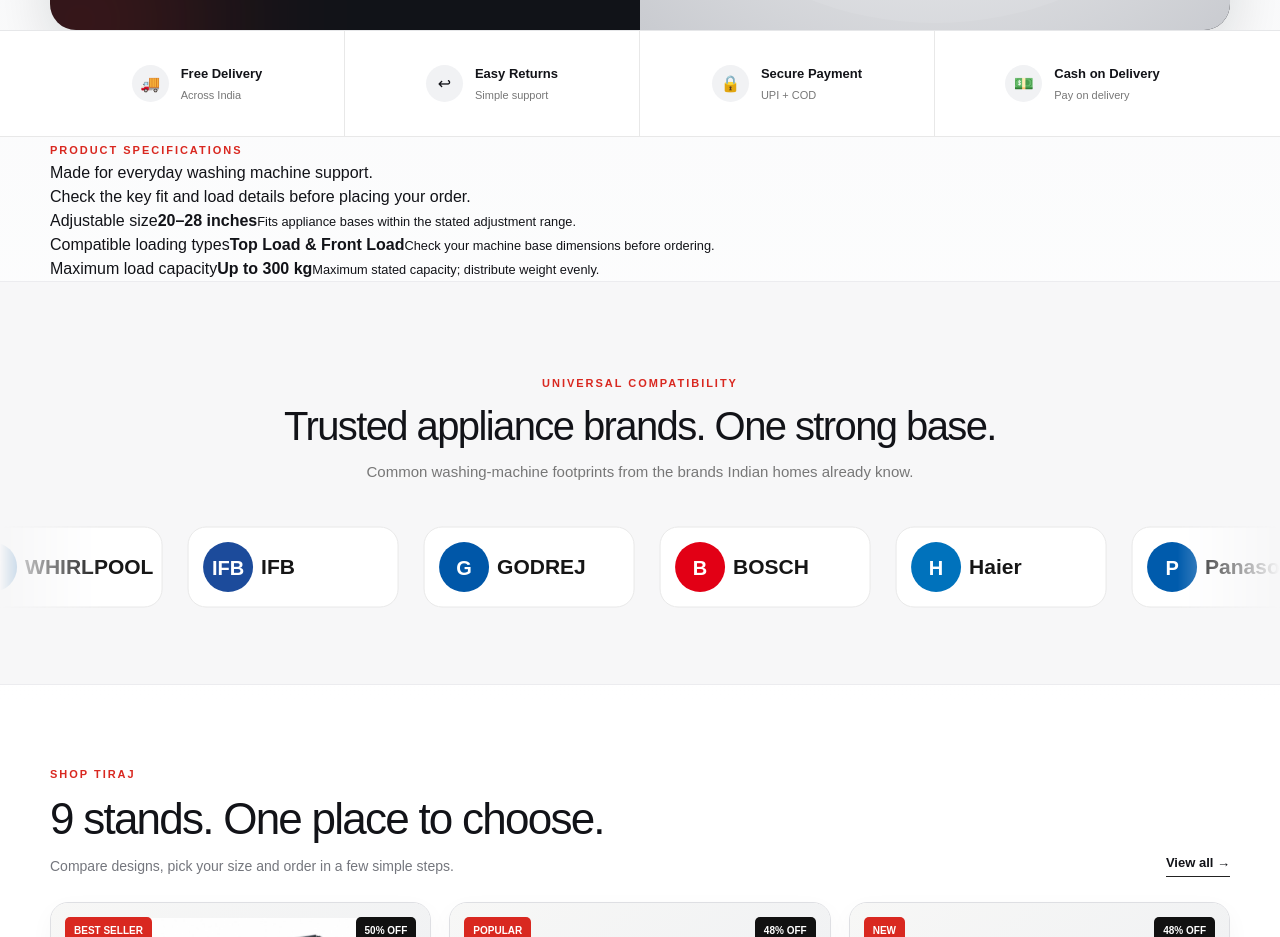
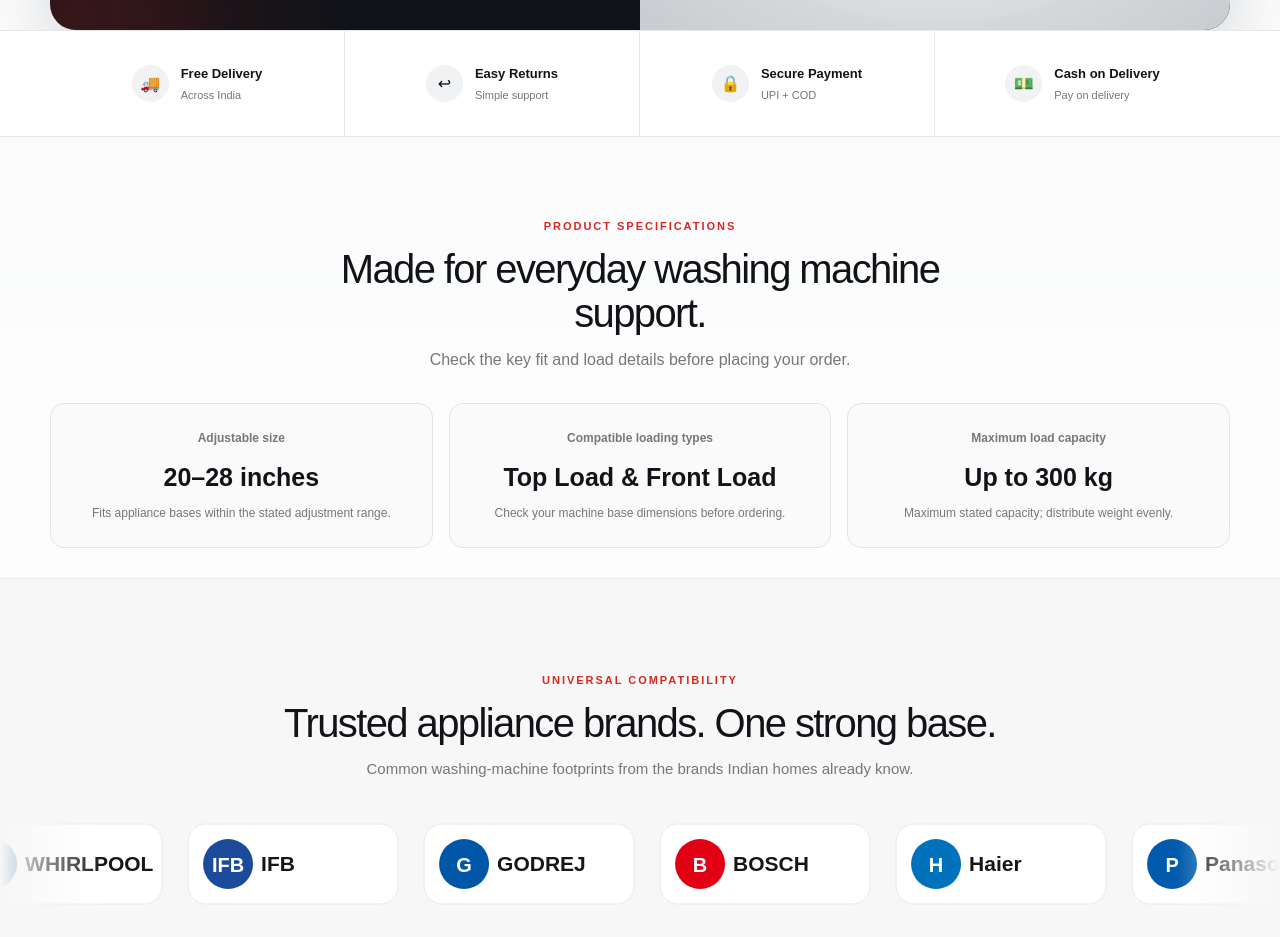
Before and after one commit to divyanshtiwari0306-eng/tiraj-enterprise, a Next.js app: page / in a window 1280 px wide. Shown: the part 820-1757 px from the top of the page. Built offline with nearby package versions, Linux system fonts and the light colour scheme.

Commit message:
Style product specification section

```diff
--- a/src/app/globals.css
+++ b/src/app/globals.css
@@ -297,3 +297,16 @@ body{background:#f4f5f7;color:#121318}
 @media(max-width:1050px){.product-grid{grid-template-columns:repeat(2,1fr)}.desktop-nav{gap:20px}.brand-logo{width:180px}.brand-logo img{width:180px}.hero-copy{padding:55px 45px}}
 @media(max-width:900px){.site-header{position:sticky}.desktop-nav{background:#151619;color:#fff;top:82px;padding:12px 24px 20px}.desktop-nav a{border-bottom:1px solid #2d2f34}.product-grid{grid-template-columns:repeat(2,1fr)}.hero{min-height:0}.hero-visual{min-height:430px}.hero-copy{padding:48px 30px}.brand-logo{width:160px}.brand-logo img{width:160px}}
 @media(max-width:560px){.announcement{gap:8px;white-space:nowrap;overflow:hidden}.announcement span{display:none}.announcement:after{content:'✦ TIRAJ ENTERPRISE • Special online offers ✦';font-size:10px}.header-inner{min-height:70px}.brand-logo{width:135px;height:52px}.brand-logo img{width:135px;height:60px}.header-actions{gap:4px}.cart-button{height:38px;padding:0 8px}.cart-button span{display:none}.hero{margin-top:15px}.hero-copy{padding:35px 22px}.hero h1{font-size:41px}.hero-visual{min-height:320px}.hero-orbit{width:270px;height:270px}.hero-image{padding:24px}.hero-badge{top:14px;right:14px;min-width:105px;padding:10px}.product-grid{grid-template-columns:1fr}.product-image-wrap{height:280px}.section-heading h2{font-size:34px}.section-heading{align-items:flex-start}.product-actions{grid-template-columns:1fr 1fr}.story-copy{padding:42px 25px}.feature-copy h2{font-size:36px}.faq-section{padding:45px 20px 65px}.brand-track{animation-duration:22s}}
+
+/* Product specification cards */
+.specifications-section { padding: 76px 0 30px; }
+.specifications-heading { text-align: center; max-width: 720px; margin: 0 auto 30px; }
+.specifications-heading h2 { font-size: clamp(28px,3.5vw,40px); line-height: 1.1; letter-spacing: -.04em; margin: 10px 0 12px; }
+.specifications-heading p { color: #777; line-height: 1.6; }
+.specifications-grid { display: grid; grid-template-columns: repeat(3,1fr); gap: 16px; }
+.specification-card { border: 1px solid #e5e5e5; border-radius: 14px; padding: 25px; background: #fafafa; text-align: center; }
+.specification-card span, .specification-card strong, .specification-card small { display: block; }
+.specification-card span { color: #777; font-size: 12px; font-weight: 700; }
+.specification-card strong { margin: 12px 0 8px; font-size: clamp(19px,2.2vw,25px); }
+.specification-card small { color: #777; font-size: 12px; line-height: 1.5; }
+@media (max-width: 700px) { .specifications-grid { grid-template-columns: 1fr; } }
```
